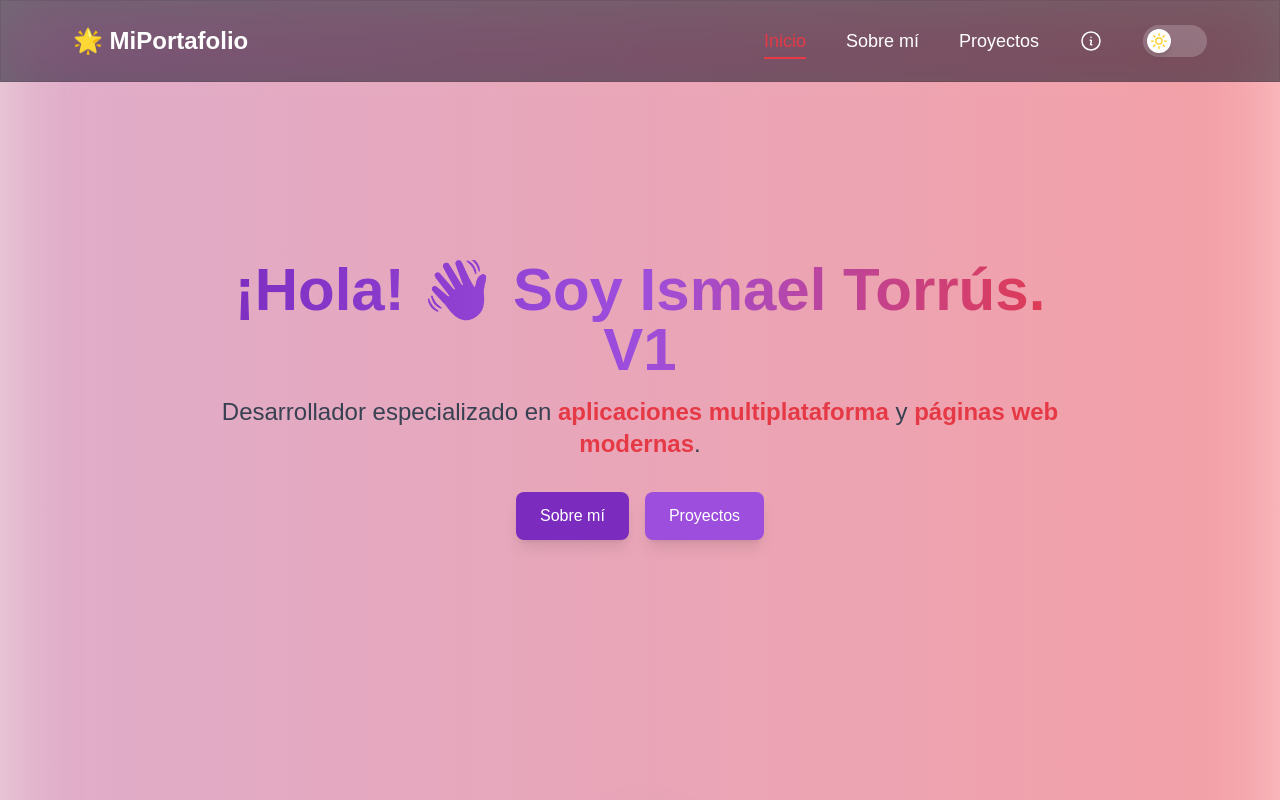
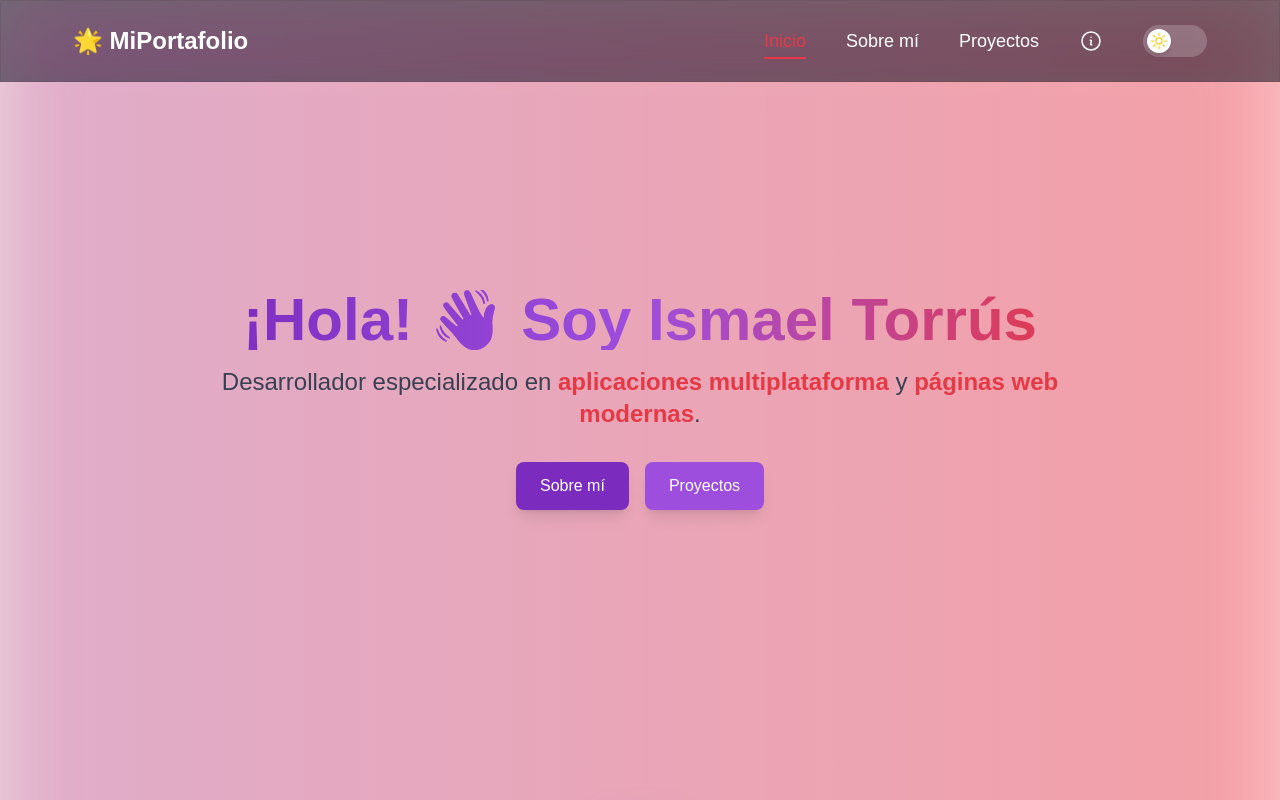
Before and after one commit to Kilex79/MiPortafolios, a Next.js app: page / in a window 1280 px wide. Shown: the top 800 px of the page. Built offline with nearby package versions, Linux system fonts and the light colour scheme.

Commit message:
"Previous testing"

```diff
--- a/src/app/page.tsx
+++ b/src/app/page.tsx
@@ -4,7 +4,7 @@ export default function Home() {
       {/* Contenido principal */}
       <div className="relative z-10 text-center max-w-4xl">
         <h1 className="text-5xl md:text-6xl font-extrabold bg-gradient-to-r from-violeta via-morado to-rojo bg-clip-text text-transparent animate-fade-in">
-          ¡Hola! 👋 Soy Ismael Torrús. V1
+          ¡Hola! 👋 Soy Ismael Torrús
         </h1>
         <p className="mt-4 text-xl md:text-2xl text-gray-700 dark:text-gray-200 font-medium animate-fade-in-delay">
           Desarrollador especializado en <span className="text-rojo font-semibold">aplicaciones multiplataforma</span> y <span className="text-rojo font-semibold">páginas web modernas</span>.
```
